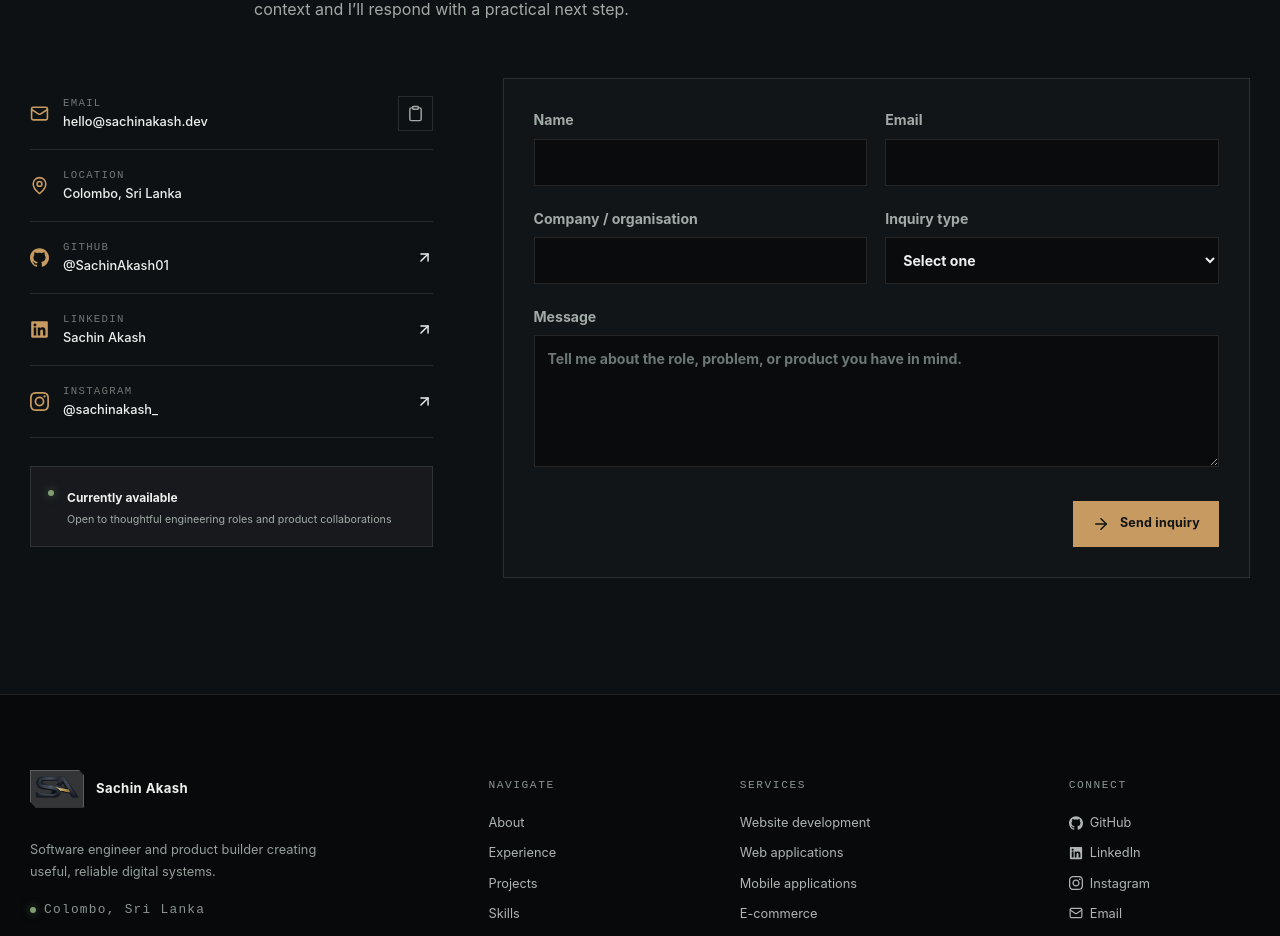
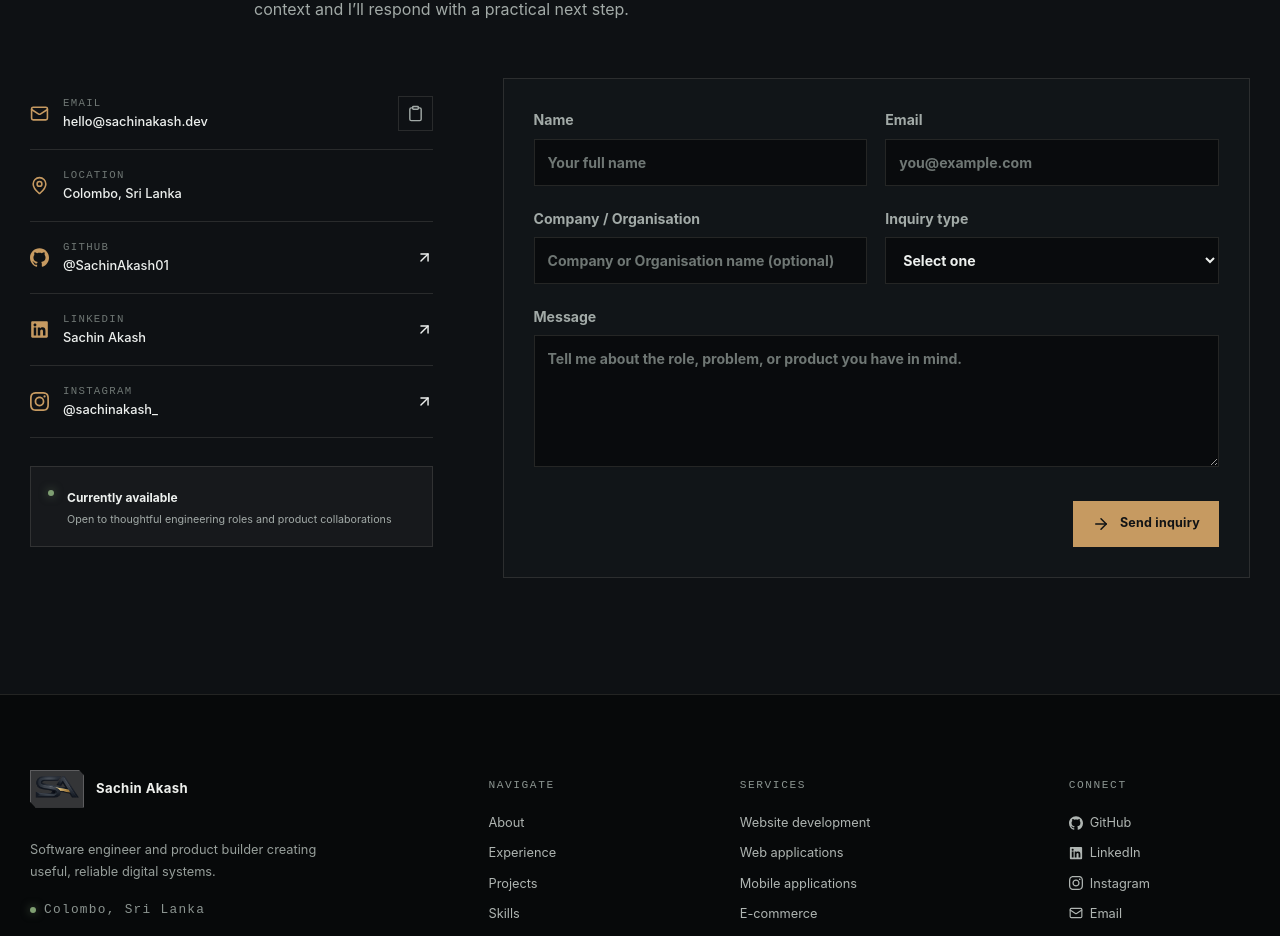
Before and after one commit to SachinAkash01/sachinakash.dev, a React (Vite) app in the folder sachinakash.dev/: page / in a window 1280 px wide. Shown: the part 10670-11606 px from the top of the page. Built offline with nearby package versions, Linux system fonts and the light colour scheme.

Commit message:
Add missing placeholders to the contact form input fields

```diff
--- a/sachinakash.dev/src/components/ContactForm.tsx
+++ b/sachinakash.dev/src/components/ContactForm.tsx
@@ -71,6 +71,7 @@ export function ContactForm() {
         <label>
           Name{" "}
           <input
+            placeholder="Your full name"
             value={values.name}
             onChange={(e) => set("name", e.target.value)}
             aria-invalid={Boolean(errors.name)}
@@ -81,6 +82,7 @@ export function ContactForm() {
           Email{" "}
           <input
             type="email"
+            placeholder="you@example.com"
             value={values.email}
             onChange={(e) => set("email", e.target.value)}
             aria-invalid={Boolean(errors.email)}
@@ -88,8 +90,9 @@ export function ContactForm() {
           {errors.email && <small>{errors.email}</small>}
         </label>
         <label>
-          Company / organisation{" "}
+          Company / Organisation{" "}
           <input
+            placeholder="Company or Organisation name (optional)"
             value={values.company}
             onChange={(e) => set("company", e.target.value)}
           />
```
